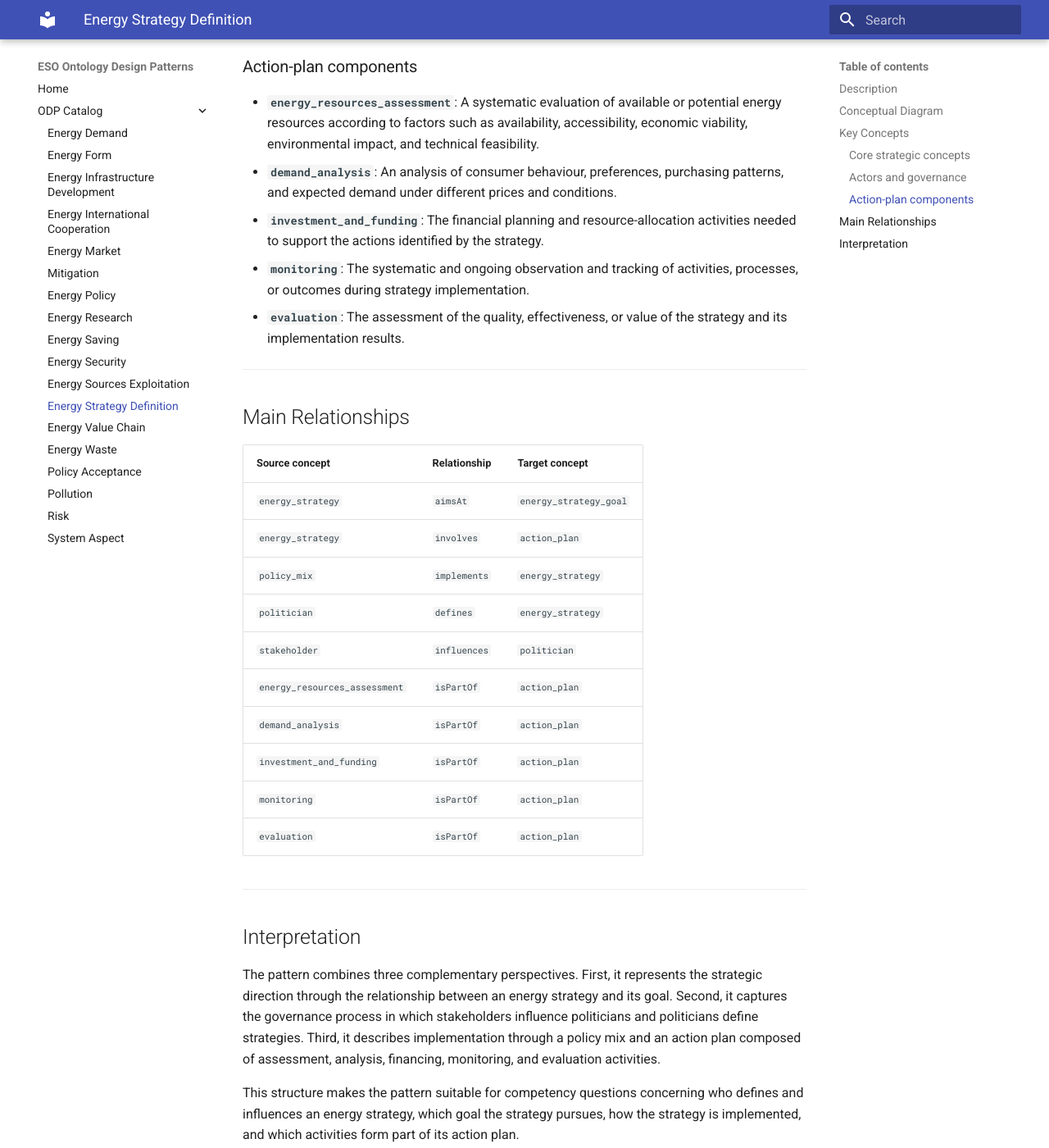
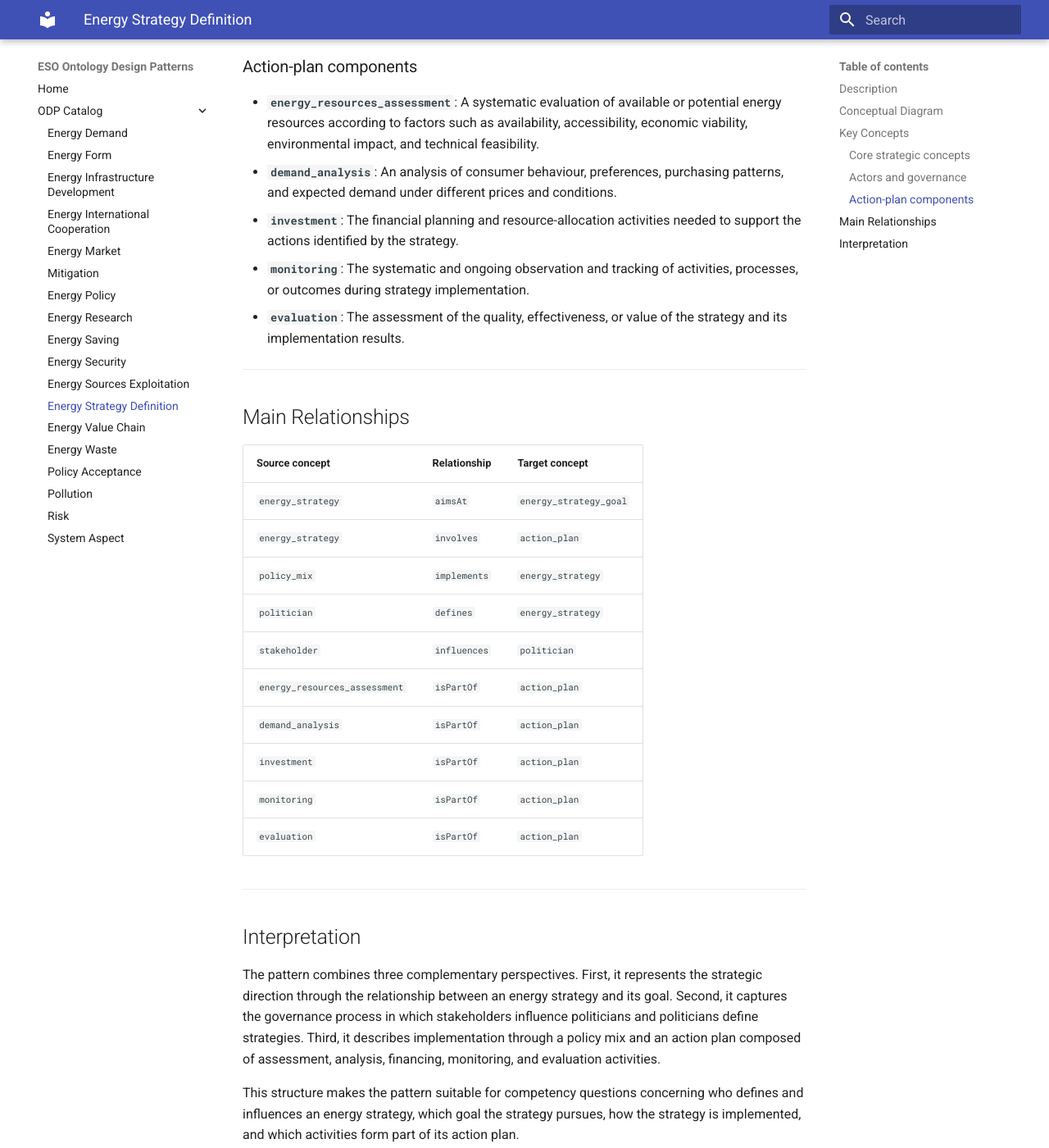
Before and after one commit to AntonioDeNicola/eso-odp-site, an MkDocs documentation site: the page built from docs/odp/energy-strategy-definition.md, in a window 1280 px wide and 1400 px high, scrolled down 1641 px. Shown: the whole window at 82% size. Built offline with MkDocs 1.6.1 and Material for MkDocs 9.7.7, drawn with Linux system fonts in a browser that asks for light colours.

Commit message:
Update energy-strategy-definition.md

```diff
--- a/docs/odp/energy-strategy-definition.md
+++ b/docs/odp/energy-strategy-definition.md
@@ -33,7 +33,7 @@ By linking strategic goals, political actors, policy instruments, resource asses
 
 - **`energy_resources_assessment`**: A systematic evaluation of available or potential energy resources according to factors such as availability, accessibility, economic viability, environmental impact, and technical feasibility.
 - **`demand_analysis`**: An analysis of consumer behaviour, preferences, purchasing patterns, and expected demand under different prices and conditions.
-- **`investment_and_funding`**: The financial planning and resource-allocation activities needed to support the actions identified by the strategy.
+- **`investment`**: The financial planning and resource-allocation activities needed to support the actions identified by the strategy.
 - **`monitoring`**: The systematic and ongoing observation and tracking of activities, processes, or outcomes during strategy implementation.
 - **`evaluation`**: The assessment of the quality, effectiveness, or value of the strategy and its implementation results.
 
@@ -50,7 +50,7 @@ By linking strategic goals, political actors, policy instruments, resource asses
 | `stakeholder` | `influences` | `politician` |
 | `energy_resources_assessment` | `isPartOf` | `action_plan` |
 | `demand_analysis` | `isPartOf` | `action_plan` |
-| `investment_and_funding` | `isPartOf` | `action_plan` |
+| `investment` | `isPartOf` | `action_plan` |
 | `monitoring` | `isPartOf` | `action_plan` |
 | `evaluation` | `isPartOf` | `action_plan` |
 
```
